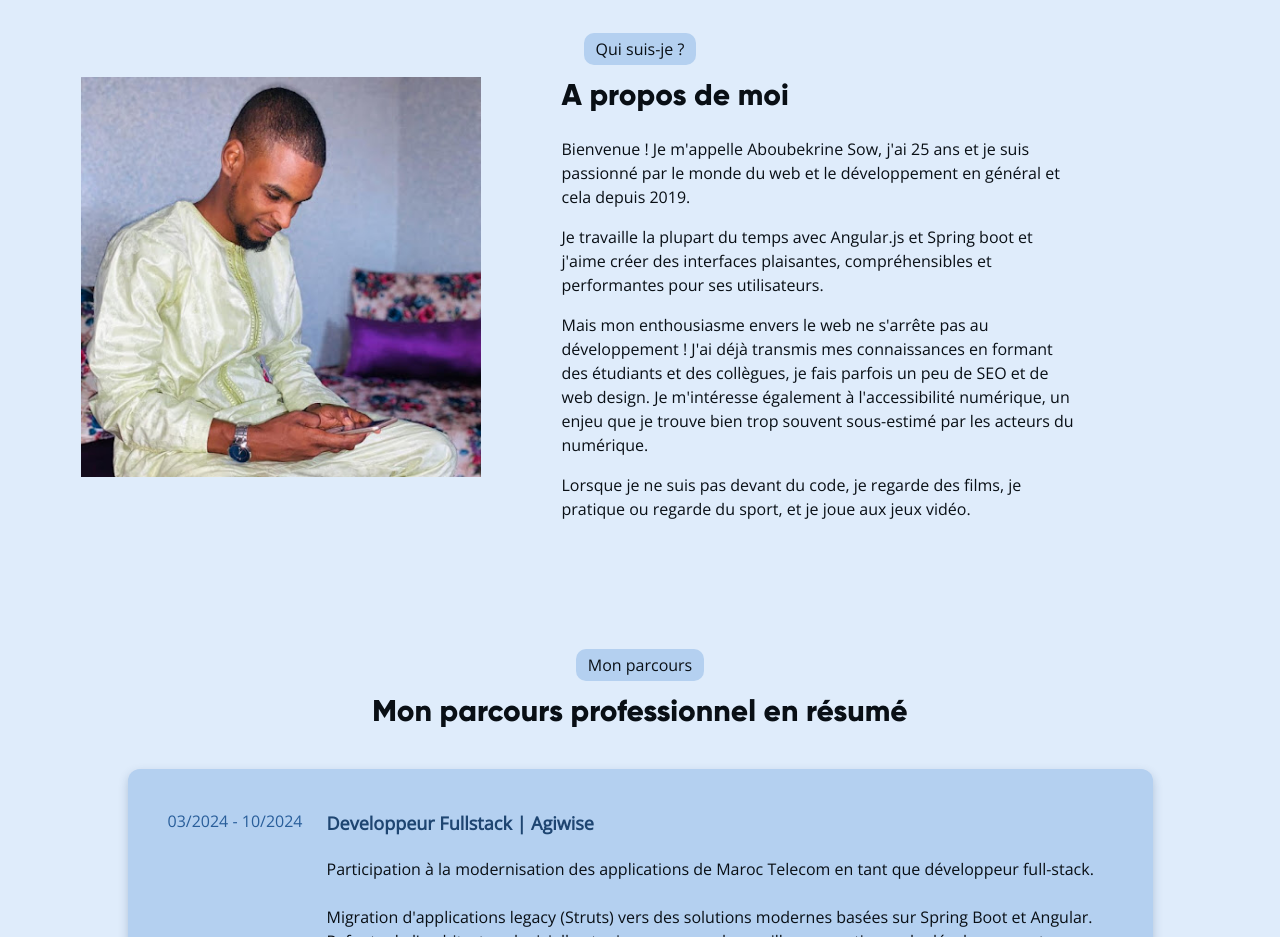
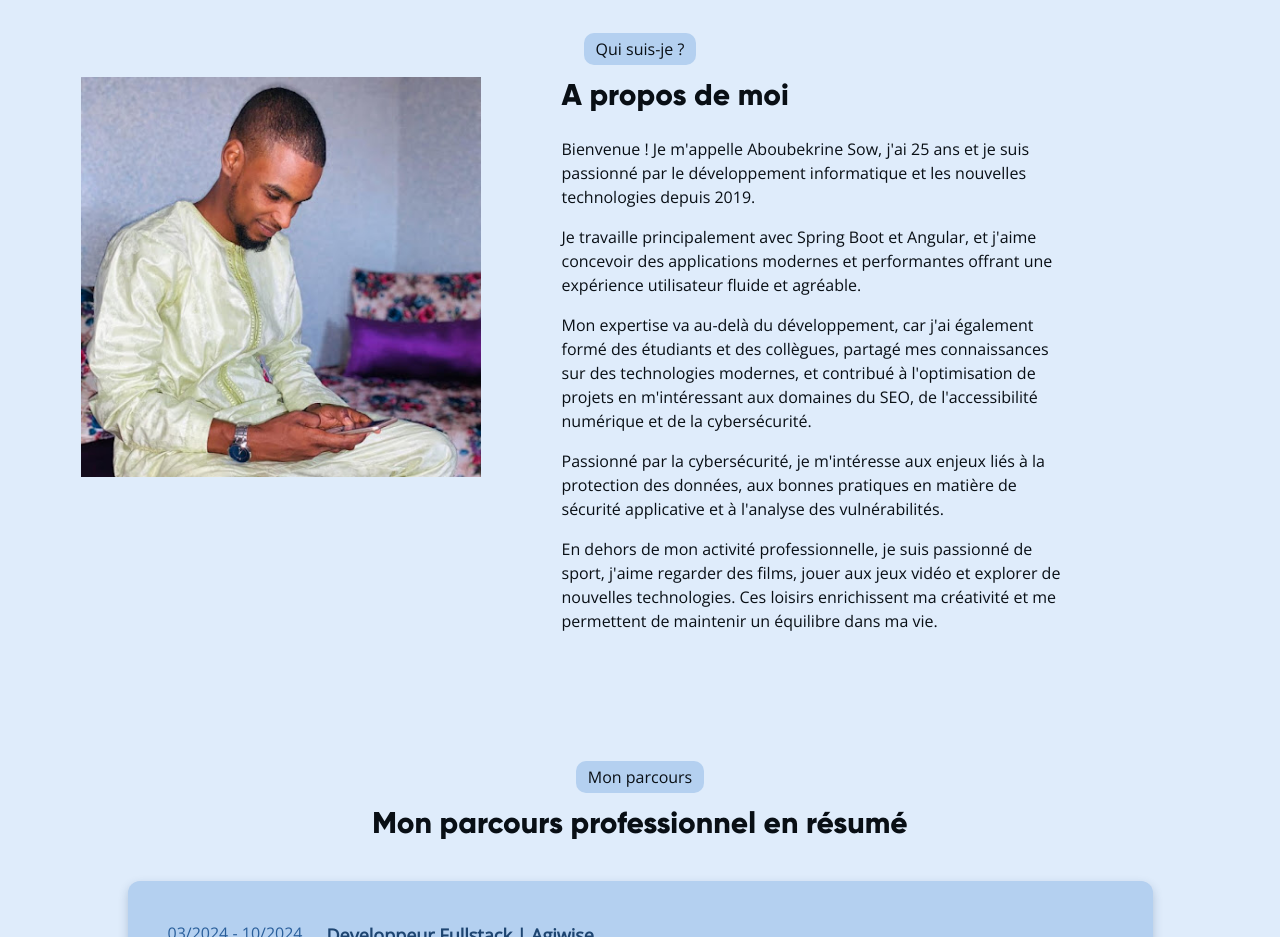
Before and after one commit to AboubekrineSow/Sow.abou, a Next.js app: page / in a window 1280 px wide. Shown: the part 860-1797 px from the top of the page. Built offline with nearby package versions, Linux system fonts and the light colour scheme.

Commit message:
Fix about

```diff
--- a/sections/About.tsx
+++ b/sections/About.tsx
@@ -35,28 +35,31 @@ function About() {
             <div className="w-12/12 md:w-7/12 xl:w-5/12">
               <h2 className="mb-6 text-3xl font-bold">A propos de moi</h2>
               <div className="flex flex-col gap-4">
-                <p>
-                  Bienvenue ! Je m&apos;appelle Aboubekrine Sow, j&apos;ai 25 ans et je
-                  suis passionné par le monde du web et le développement en
-                  général et cela depuis 2019.
+                <p>Bienvenue ! Je m&apos;appelle Aboubekrine Sow, j&apos;ai 25 ans
+                   et je suis passionné par le développement informatique et les nouvelles
+                   technologies depuis 2019.
                 </p>
                 <p>
-                  Je travaille la plupart du temps avec Angular.js et Spring boot et j&apos;aime
-                  créer des interfaces plaisantes, compréhensibles et
-                  performantes pour ses utilisateurs.
+                   Je travaille principalement avec Spring Boot et Angular, et j&apos;aime
+                   concevoir des applications modernes et performantes offrant une expérience
+                   utilisateur fluide et agréable.
                 </p>
                 <p>
-                  Mais mon enthousiasme envers le web ne s&apos;arrête pas au
-                  développement ! J&apos;ai déjà transmis mes connaissances en
-                  formant des étudiants et des collègues, je fais parfois un peu
-                  de SEO et de web design. Je m&apos;intéresse également à
-                  l&apos;accessibilité numérique, un enjeu que je trouve bien
-                  trop souvent sous-estimé par les acteurs du numérique.
+                   Mon expertise va au-delà du développement, car j&apos;ai également formé des
+                   étudiants et des collègues, partagé mes connaissances sur des technologies modernes,
+                   et contribué à l&apos;optimisation de projets en m&apos;intéressant aux domaines du SEO,
+                  de l&apos;accessibilité numérique et de la cybersécurité.
                 </p>
                 <p>
-                  Lorsque je ne suis pas devant du code, je regarde des films,
-                  je pratique ou regarde du sport, et je joue aux jeux vidéo.
+                   Passionné par la cybersécurité, je m&apos;intéresse aux enjeux liés à la protection des données,
+                   aux bonnes pratiques en matière de sécurité applicative et à l&apos;analyse des vulnérabilités.
                 </p>
+                <p>
+                   En dehors de mon activité professionnelle, je suis passionné de sport, j&apos;aime regarder des
+                   films, jouer aux jeux vidéo et explorer de nouvelles technologies. Ces loisirs enrichissent ma
+                   créativité et me permettent de maintenir un équilibre dans ma vie.
+                </p>
+
               </div>
             </div>
           </div>
```
